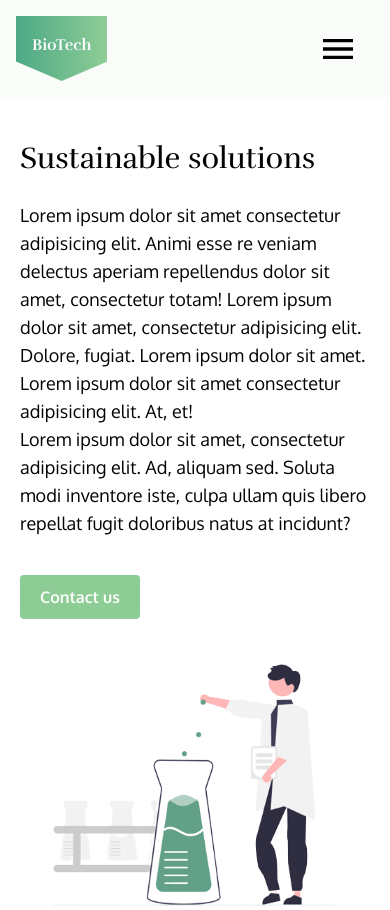
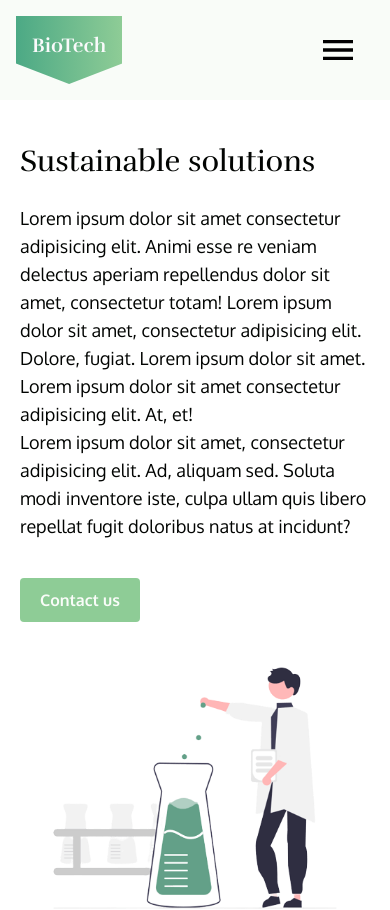
Before and after one commit to bojan09/bio-tech, a React (Vite) app: page / in a window 390 px wide. Shown: the top 910 px of the page. Built offline with nearby package versions, Linux system fonts and the light colour scheme.

Commit message:
minor fixed in Projects & bug fixes in Navbar

```diff
--- a/src/components/Navbar/Navbar.jsx
+++ b/src/components/Navbar/Navbar.jsx
@@ -10,7 +10,7 @@ const Navbar = () => {
       <div className="md:mr-[7rem] logo bg-gradient-to-r from-primaryBackground to-primaryButton">
         <a
           href="#"
-          className="font-rufina font-semibold text-gray-50 md:text-[20px] xs:[16px]"
+          className="font-rufina font-semibold text-gray-50 xs:text-xl md:text-[20px] xs:[16px]"
         >
           BioTech
         </a>
--- a/src/pages/Projects/Projects.jsx
+++ b/src/pages/Projects/Projects.jsx
@@ -94,11 +94,11 @@ const Projects = () => {
           responsive={responsive}
         >
           {ourProjects.map((project) => (
-            <div key={project.length} className="w-full p-4 pl-[2.3rem]">
+            <div key={project.length} className="w-full p-4 md:pl-[2.3rem]">
               <img
                 src={project.image}
                 alt="projectImages"
-                className="w-[400px] h-[400px] rounded-xl"
+                className="w-[400px] h-[400px] rounded-xl object-center object-fill"
               />
               <h1 className="text-center my-5 font-rufina font-bold text-2xl text-textColor">
                 {project.title}
```
